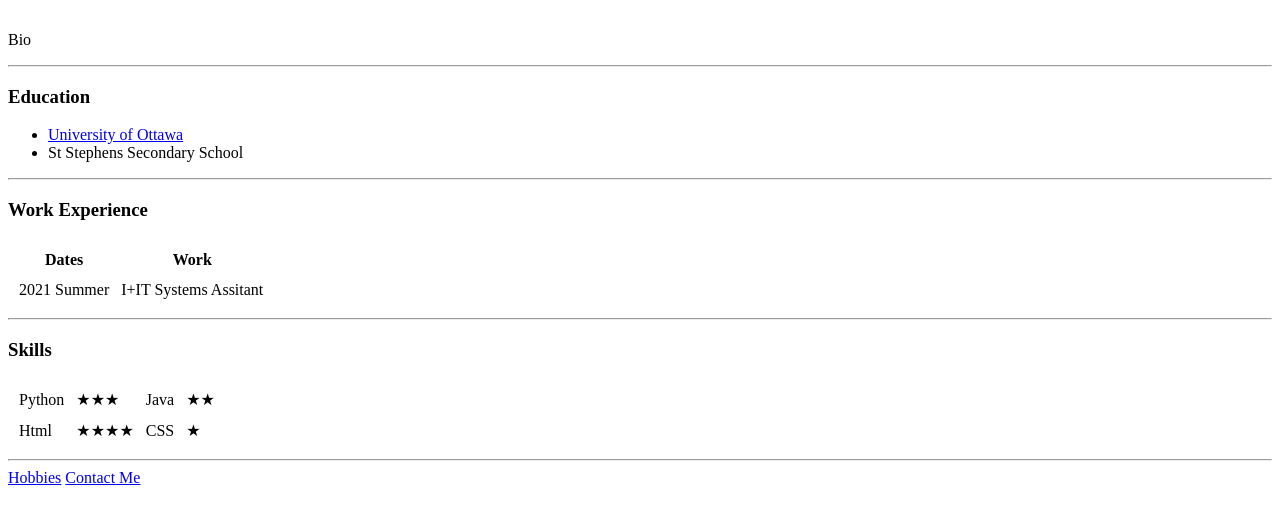
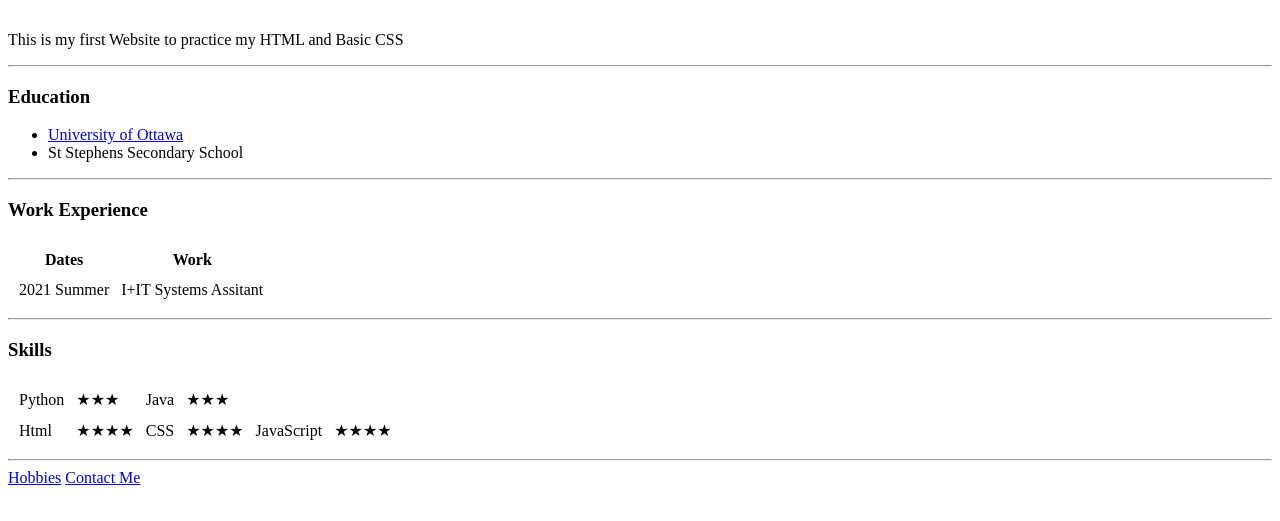
Before and after one commit to Jack-Kuijpers/cv, a plain HTML site: page index.html in a window 1280 px wide. Shown: the part 151-672 px from the top of the page. Drawn offline with Linux system fonts and the light colour scheme.

Commit message:
Add files via upload

```diff
--- a/index.html
+++ b/index.html
@@ -4,6 +4,9 @@
 <head>
   <meta charset="utf-8">
   <title>Jack Personal Site</title>
+  <link rel="stylesheet" href="css/styles.css">
+
+
 </head>
 
 <body>
@@ -17,7 +20,7 @@
 
 
   <br />
-  <p>Bio</p>
+  <p>This is my first Website to practice my HTML and Basic CSS</p>
   <hr />
   <h3>Education</h3>
   <ul>
@@ -52,13 +55,15 @@
       <td>Python</td>
       <td>★★★</td>
       <td>Java</td>
-      <td>★★</td>
+      <td>★★★</td>
     </tr>
     <tr>
       <td>Html</td>
       <td>★★★★</td>
       <td>CSS</td>
-      <td>★</td>
+      <td>★★★★</td>
+      <td>JavaScript</td>
+      <td>★★★★</td>
     </tr>
   </table>
 
```
